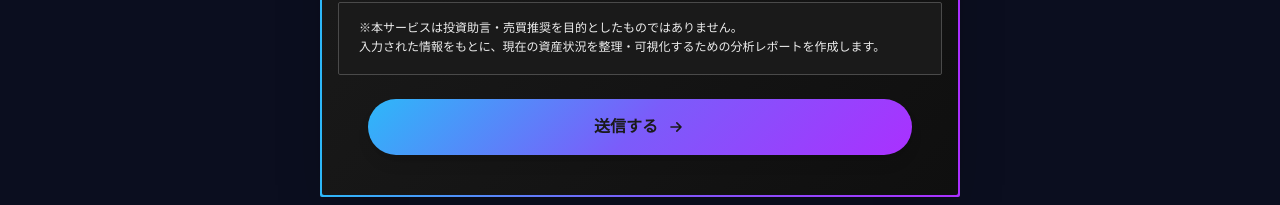
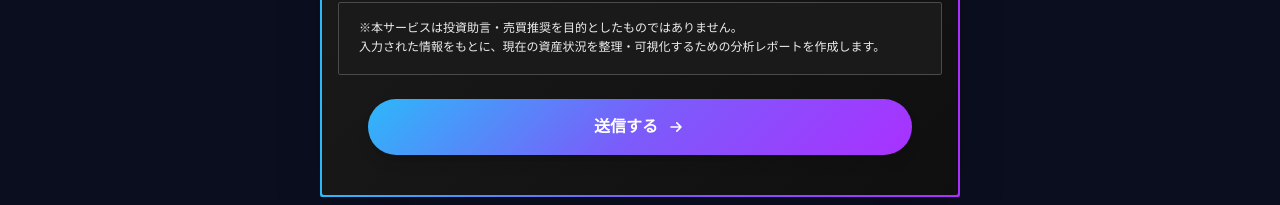
Before and after one commit to BCL-kowaki/kiwami-kawara, a Next.js app: page / in a window 1280 px wide. Shown: the part 1012-1217 px from the top of the page. Built offline with nearby package versions, Linux system fonts and the light colour scheme.

Commit message:
style: 送信ボタンのテキスト色を白に変更

```diff
--- a/app/page.tsx
+++ b/app/page.tsx
@@ -377,7 +377,7 @@ export default function Home() {
                                     type="submit"
                                     disabled={formState === "submitting"}
                                     className={`w-[90%] py-4 rounded-full font-bold text-base transition-all transform hover:scale-[0.98] hover:shadow-md hover:translate-y-0.5 active:scale-95 active:shadow-sm active:translate-y-1 shadow-lg text-white ${formState === "submitting" ? "bg-gray-400 cursor-not-allowed" : ""}`}
-                                    style={formState !== "submitting" ? { background: 'linear-gradient(135deg, #2db8f9 0%, #7b5cfa 50%, #aa30ff 100%)', color: '#1a1a1a' } : {}}
+                                    style={formState !== "submitting" ? { background: 'linear-gradient(135deg, #2db8f9 0%, #7b5cfa 50%, #aa30ff 100%)', color: '#ffffff' } : {}}
                                 >
                                     {formState === "submitting" ? (
                                         <span className="flex items-center justify-center gap-2">
```
